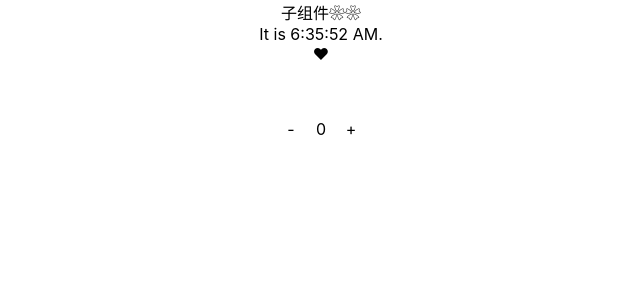
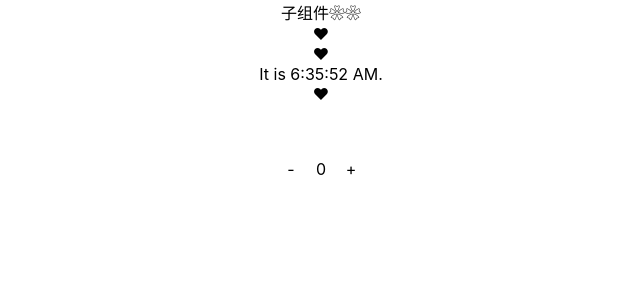
Before and after one commit to YingyingMas/mars, a React (Create React App) app: page / in a window 1280 px wide. Shown: the top 300 px of the page, without its empty margins (319-959 px from the left). Built offline with nearby package versions, Linux system fonts and the light colour scheme.

Commit message:
feat: 事件处理与条件渲染

```diff
--- a/src/components/demo/demo-son.js
+++ b/src/components/demo/demo-son.js
@@ -7,7 +7,9 @@ class DemoSon extends React.Component {
         console.log(props.name);
         this.state = {
             hua: '❀',
-            xin: '❤'
+            xin: '❤',
+            showXin: true,
+            ifReader: true
         };
     }
 
@@ -18,8 +20,16 @@ class DemoSon extends React.Component {
 
     render() {
         console.log('子3-render')
+        //隐藏组件 render null ，但不会影响组件的生命周期
+        if (!this.state.ifReader) {
+            return null;
+        }
         return (
-            <div>子组件{this.state.hua}</div>
+            <div>
+                <div>子组件{this.state.hua}</div>
+                {this.state.showXin && <div>{this.state.xin}</div>}
+                {this.state.showXin ? <div>{this.state.xin}</div> : <div>2</div>}
+            </div>
         );
     }
 
```
